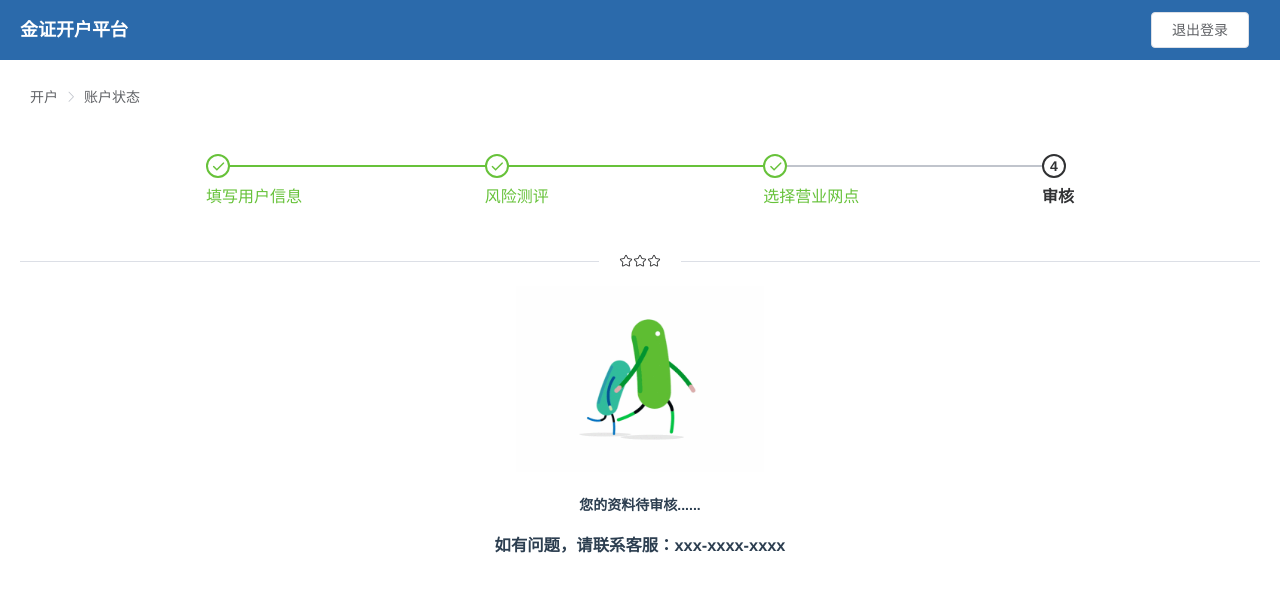
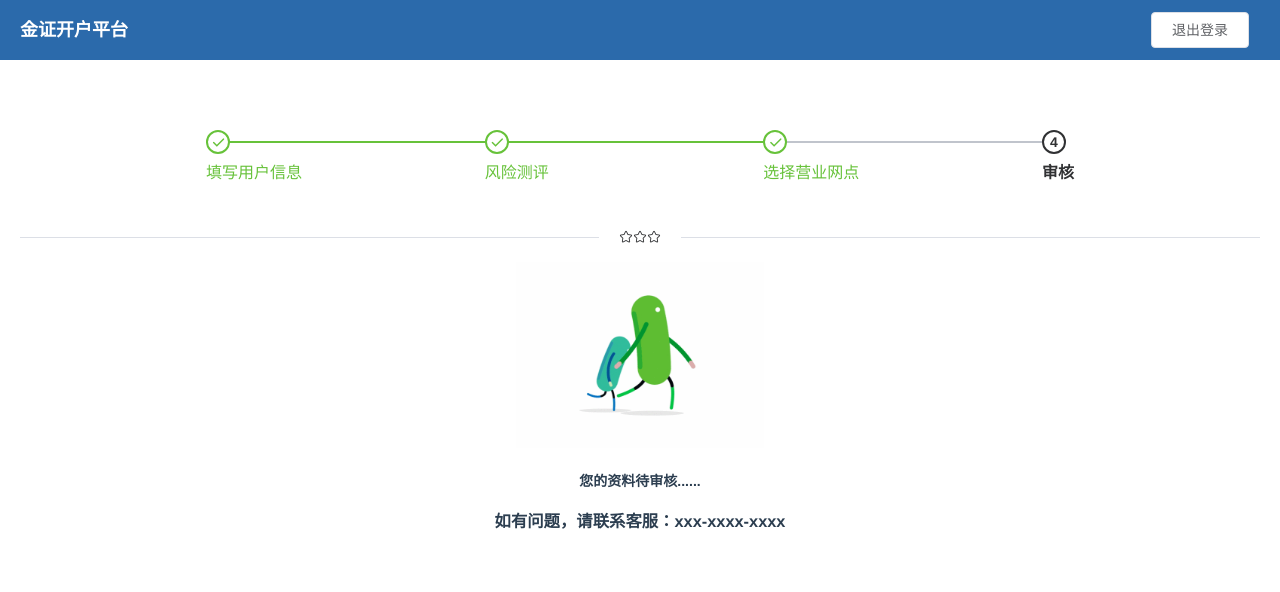
Before and after one commit to chenmianhan/vue-open-account-frontend, a Vue app in the folder vue-openaccount/: page /#/user/loading in a window 1280 px wide. Shown: the top 592 px of the page. Built offline with nearby package versions, Linux system fonts and the light colour scheme.

Commit message:
去掉面包屑

```diff
--- a/vue-openaccount/src/pages/user/beforecheck/choose.vue
+++ b/vue-openaccount/src/pages/user/beforecheck/choose.vue
@@ -1,12 +1,12 @@
 <template>
     <div>
-    <!-- 面包屑 -->
+    <!-- 面包屑
     <div class="bread">
         <el-breadcrumb separator-class="el-icon-arrow-right">
             <el-breadcrumb-item>开户</el-breadcrumb-item>
             <el-breadcrumb-item>营业网点选择</el-breadcrumb-item>
         </el-breadcrumb>
-    </div>
+    </div> -->
   <div style="margin:0 auto;margin-top:50px;margin-bottom: 50px; width:70%;text-align: left;">
     <el-steps :active="2" finish-status="success" >
       <el-step title="填写用户信息"></el-step>
--- a/vue-openaccount/src/pages/user/beforecheck/evaluation.vue
+++ b/vue-openaccount/src/pages/user/beforecheck/evaluation.vue
@@ -1,12 +1,12 @@
 <template>
     <div>
     <!-- 面包屑 -->
-    <div class="bread">
+    <!-- <div class="bread">
         <el-breadcrumb separator-class="el-icon-arrow-right">
             <el-breadcrumb-item>开户</el-breadcrumb-item>
             <el-breadcrumb-item>风险测评</el-breadcrumb-item>
         </el-breadcrumb>
-    </div>
+    </div> -->
   <div style="margin:0 auto;margin-top:50px;margin-bottom: 50px; width:70%;text-align: left;">
     <el-steps :active="1" finish-status="success">
       <el-step title="填写用户信息"></el-step>
--- a/vue-openaccount/src/pages/user/beforecheck/loading.vue
+++ b/vue-openaccount/src/pages/user/beforecheck/loading.vue
@@ -1,12 +1,12 @@
 <template>
 <div>
     <!-- 面包屑 -->
-    <div class="bread">
+    <!-- <div class="bread">
         <el-breadcrumb separator-class="el-icon-arrow-right">
             <el-breadcrumb-item>开户</el-breadcrumb-item>
             <el-breadcrumb-item>账户状态</el-breadcrumb-item>
         </el-breadcrumb>
-    </div>
+    </div> -->
   <div style="margin:0 auto;margin-top:50px;margin-bottom: 50px; width:70%;text-align: left;">
     <el-steps :active="3" finish-status="success">
       <el-step title="填写用户信息"></el-step>
```
